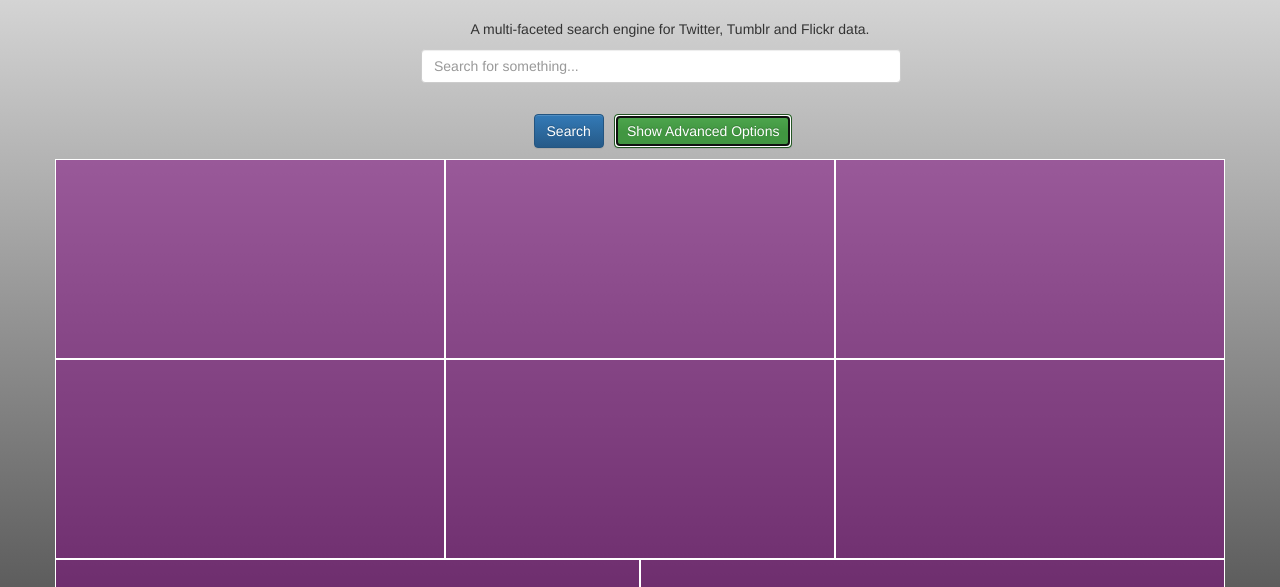
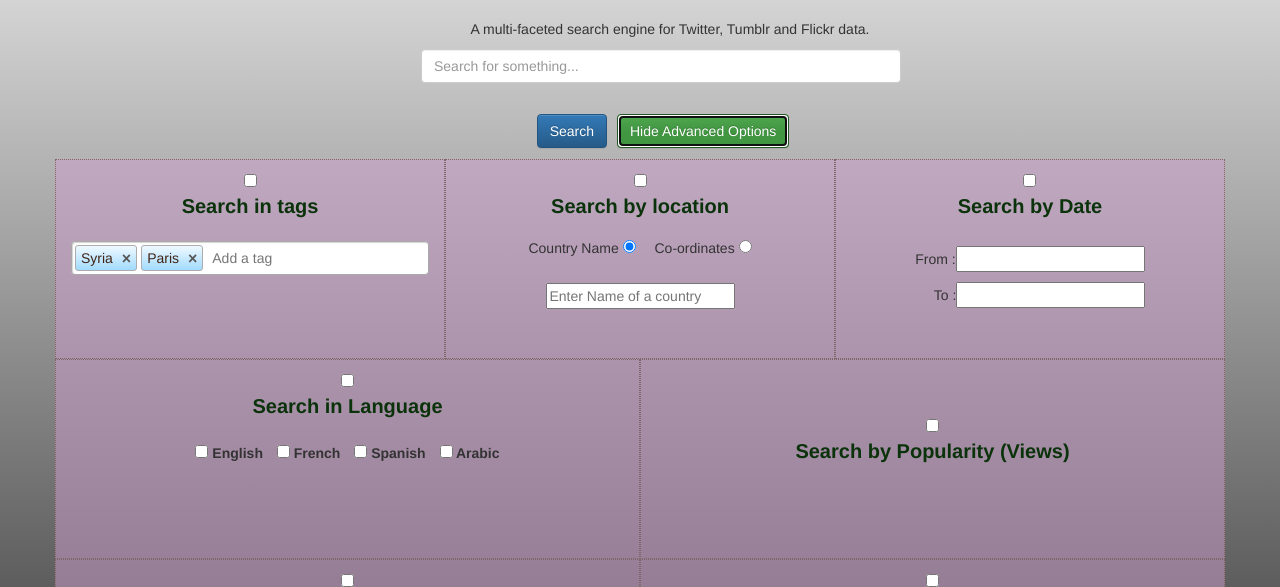
Before and after one commit to elroyalva/IR_angular, a website: page index.html in a window 1280 px wide. Both pictures are taken after a click on the button "Show Advanced Options". Shown: the part 213-800 px from the top of the page. Drawn offline with nearby package versions, Linux system fonts and the light colour scheme; some packages are replaced by stand-ins of ours.

Commit message:
Home Page fixed

```diff
--- a/css/home.css
+++ b/css/home.css
@@ -46,10 +46,10 @@ body{
 }
 
 .addItem {
-	border: 1px solid white;
+	border: 0.01px dotted #7E6666;
 	height: auto;
 	min-height: 200px;
-	background: rgba(128,0,128,0.5)
+	background: rgba(207, 158, 207, 0.5) none repeat scroll 0% 0%
 }
 
 #moe {
@@ -89,10 +89,14 @@ body{
 }
 
 .LabelCheck{
-	color: green;
+	color: rgb(11, 51, 11);
 	font-size: 20px;
 }
 
 #logo_holder{
 	margin: 40px;
 }
+
+tags-input .tags .tag-item{
+	color: #412414;
+}
--- a/js/main.js
+++ b/js/main.js
@@ -61,7 +61,25 @@ app.controller('HomeCtrl', function ($scope, $location, $http, $rootScope) {
   // }
 
   $scope.showAdvanced = function(){
-    document.getElementById("formAdvanced").removeAttribute("style");
+     if (document.getElementById('formAdvanced').style.display == 'block') {
+       document.getElementById('formAdvanced').style.display = 'none';
+       document.getElementById('showAdvButton').value='Show Advanced Options';
+    }
+    else {
+      document.getElementById('formAdvanced').style.display = 'block';
+       document.getElementById('showAdvButton').value='Hide Advanced Options';
+   }
+  }
+
+  $scope.yesnoCheck = function(){
+    if (document.getElementById('countryCheck').checked) {
+        document.getElementById('isCountry').style.display = 'block';
+         document.getElementById('isCoord').style.display = 'none';
+    }
+    else {
+      document.getElementById('isCountry').style.display = 'none';
+      document.getElementById('isCoord').style.display = 'block';
+   }
   }
 
   $rootScope.query = {
--- a/lib/tagsinput/css/bootstrap-tagsinput.css
+++ b/lib/tagsinput/css/bootstrap-tagsinput.css
@@ -37,7 +37,7 @@
 }
 .bootstrap-tagsinput .tag {
   margin-right: 2px;
-  color: white;
+  color: #191A29;
 }
 .bootstrap-tagsinput .tag [data-role="remove"] {
   margin-left: 8px;
--- a/partials/home.html
+++ b/partials/home.html
@@ -23,47 +23,96 @@
 
 							<div style="width:80%" class="row" style="margin-top:10px">
 								<div class="col-md-4"></div>
-								<div class="advancedSearch searchStuff" class="col-md-6"><input type="submit" name="submit" value="Search" class="btn btn-primary searchButton" ><input type="button" name="submit" value="Show Advanced Options" class="btn btn-success searchButton" style="margin-left:10px" ng-click="showAdvanced()"></div>
+								<div class="advancedSearch searchStuff" class="col-md-6"><input type="submit" name="submit" value="Search" class="btn btn-primary searchButton" ><input type="button" name="submit" value="Show Advanced Options" class="btn btn-success searchButton" style="margin-left:10px" ng-click="showAdvanced()" id="showAdvButton"></div>
 
 								<div class="col-md-2"></div>
 							</div>
 
 							<form method="POST" action="http://192.168.0.6:8080/SolrSearch/solr/search" enctype="application/json">
+							<input type="hidden" name="advanced" id="advanced" value=false>
 							<div id="formAdvanced" style="display:none">
 							<div class="row" style="margin-top:10px">
 								<div class="col-md-4 addItem">
-									<div></div>
+									<div><label class="advancedLabel">
+							<input type="checkbox" name="useTag" value="tags"/>  <p class="LabelCheck">Search in tags</p>
+						</label>
+						<tags-input ng-model="tags">
+					  <auto-complete source="loadItems($query)"></auto-complete>
+					</tags-input></div>
 								</div>
 								<div class="col-md-4 addItem">
-									<div></div>
+									<label class="advancedLabel">
+							<input type="checkbox" name="useTag" value="location"/> <p class="LabelCheck"> Search by location </p>
+						</label>
+						<br/>
+						Country Name <input type="radio" ng-click="yesnoCheck();" name="yesno" id="countryCheck" checked="checked" style="margin-right: 15px">  Co-ordinates <input type="radio" ng-click="yesnoCheck();" name="yesno" id="coordCheck"><br>
+						<div id="isCountry" style="margin-top:15px">
+							<input type="text" name="country" id="country" placeholder="Enter Name of a country" />
+						</div>
+						<div id="isCoord" style="margin-top:15px">
+							<input type="text" name="latitude" id="latitude" placeholder = "Latitude as xx.xx"  pattern="[-+]?[0-9]*[.,]?[0-9]+"/>
+							<input type="text" name="longitude" id="longitude" placeholder = "Latitude as xx.xx"  pattern="[-+]?[0-9]*[.,]?[0-9]+"/>
+						</div>
 								</div>
 								<div class="col-md-4 addItem">
-									<div></div>
-								</div>
-							</div>
-
-							<div class="row">
-								<div class="col-md-4 addItem">
-									<div></div>
-								</div>
-								<div class="col-md-4 addItem">
-									<div></div>
-								</div>
-								<div class="col-md-4 addItem">
-									<div></div>
+									<label class="advancedLabel">
+							<input type="checkbox" name="useTag" value="tags"/>  <p class="LabelCheck">Search by Date</p>
+						</label>
+						<p class="advancedLabel">From :<input type="text" id="fromDate"></p>
+						<p style="margin-left: 19px;" class="advancedLabel">To   :<input type="text" id="toDate"></p>
 								</div>
 							</div>
 
 							<div class="row">
 								<div class="col-md-6 addItem">
-									<div>
+									<label class="advancedLabel">
+							<input type="checkbox" name="useTag" value="language"/> <p class="LabelCheck"> Search in Language </p>
+						</label>
+						<br/>
+						<label class="boxWithMargin5">
+							<input type="checkbox" name="useLang" value="en"/>  English
+						</label>
+						<label class="boxWithMargin5">
+							<input type="checkbox" name="useLang" value="fr"/>  French
+						</label>
 
-									</div>
+						<label class="boxWithMargin5">
+							<input type="checkbox" name="useLang" value="es"/>  Spanish
+						</label>
+						<label class="boxWithMargin5">
+							<input type="checkbox" name="useLang" value="ar"/>  Arabic
+						</label>
+								</div>
+
+								<div class="col-md-6 addItem">
+									<label class="advancedLabel" style="margin-top:10%">
+							<input type="checkbox" name="useTag" value="relevance"/> <p class="LabelCheck">Search by Popularity (Views) </p>
+						</label>
+								</div>
+							</div>
+
+							<div class="row">
+								<div class="col-md-6 addItem">
+									<label class="advancedLabel">
+							<input type="checkbox" name="useTag" value="dataSrc"/>  <p class="LabelCheck">Search by Data Source </p>
+						</label><br/>
+						<label class="boxWithMargin5">
+							<input type="checkbox" name="fromdatasrc" value="twitter"/>  Twitter
+						</label>
+						<label class="boxWithMargin5">
+							<input type="checkbox" name="fromdatasrc" value="tumblr"/>  Tumblr
+						</label>
+
+						<label class="boxWithMargin5">
+							<input type="checkbox" name="fromdatasrc" value="flickr"/>  Flickr
+						</label>
 								</div>
 								<div class="col-md-6 addItem">
-									<div>
-
-									</div>
+									<label class="advancedLabel">
+							<input type="checkbox" name="useTag" value="urlDefine"/> <p class="LabelCheck"> Search in following URL </p>
+						</label>
+						<br/>
+						<input type="text" name="urlSearch" id="urlSearch" placeholder="eg: t.co"/>
 								</div>
 							</div>
 							</div>
```
